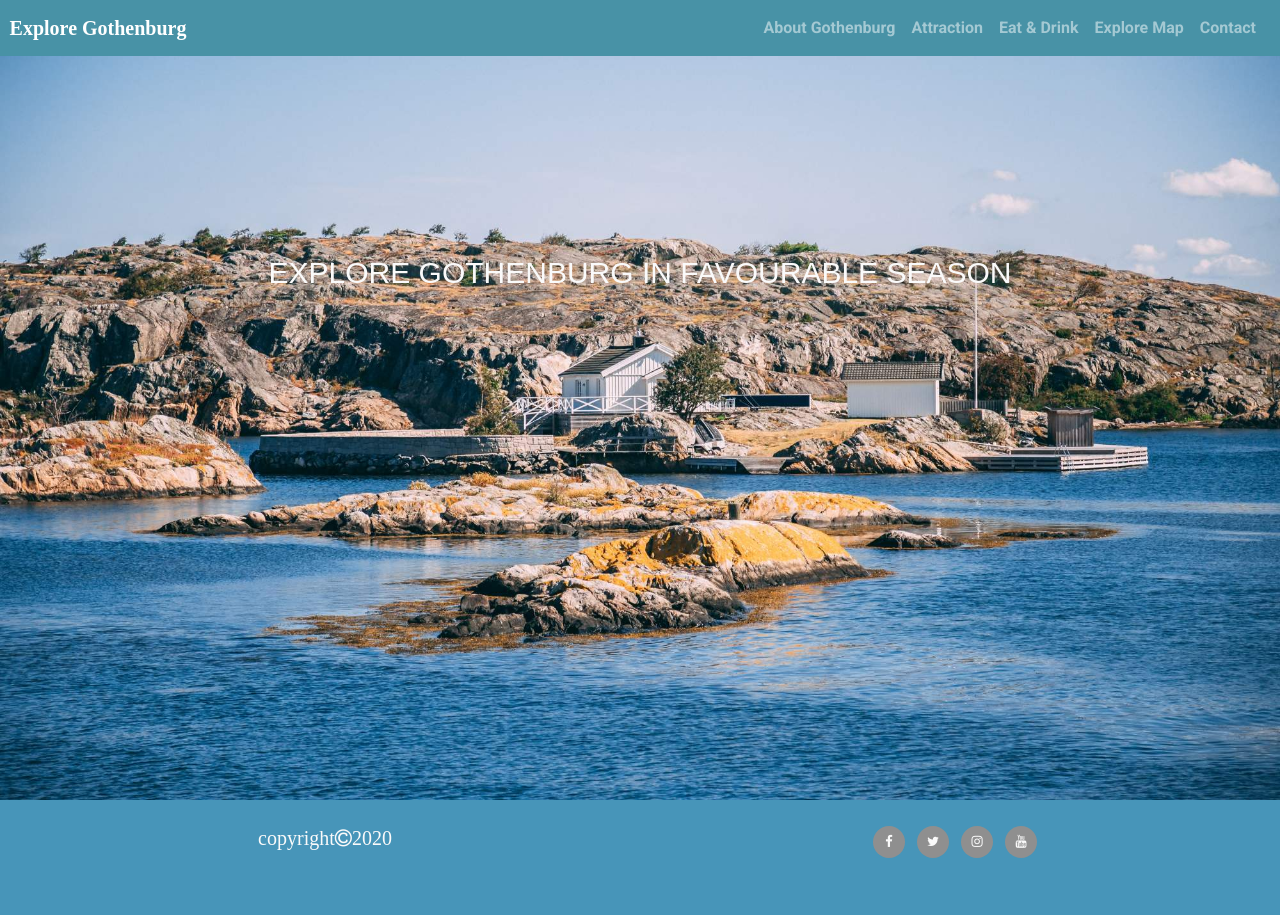
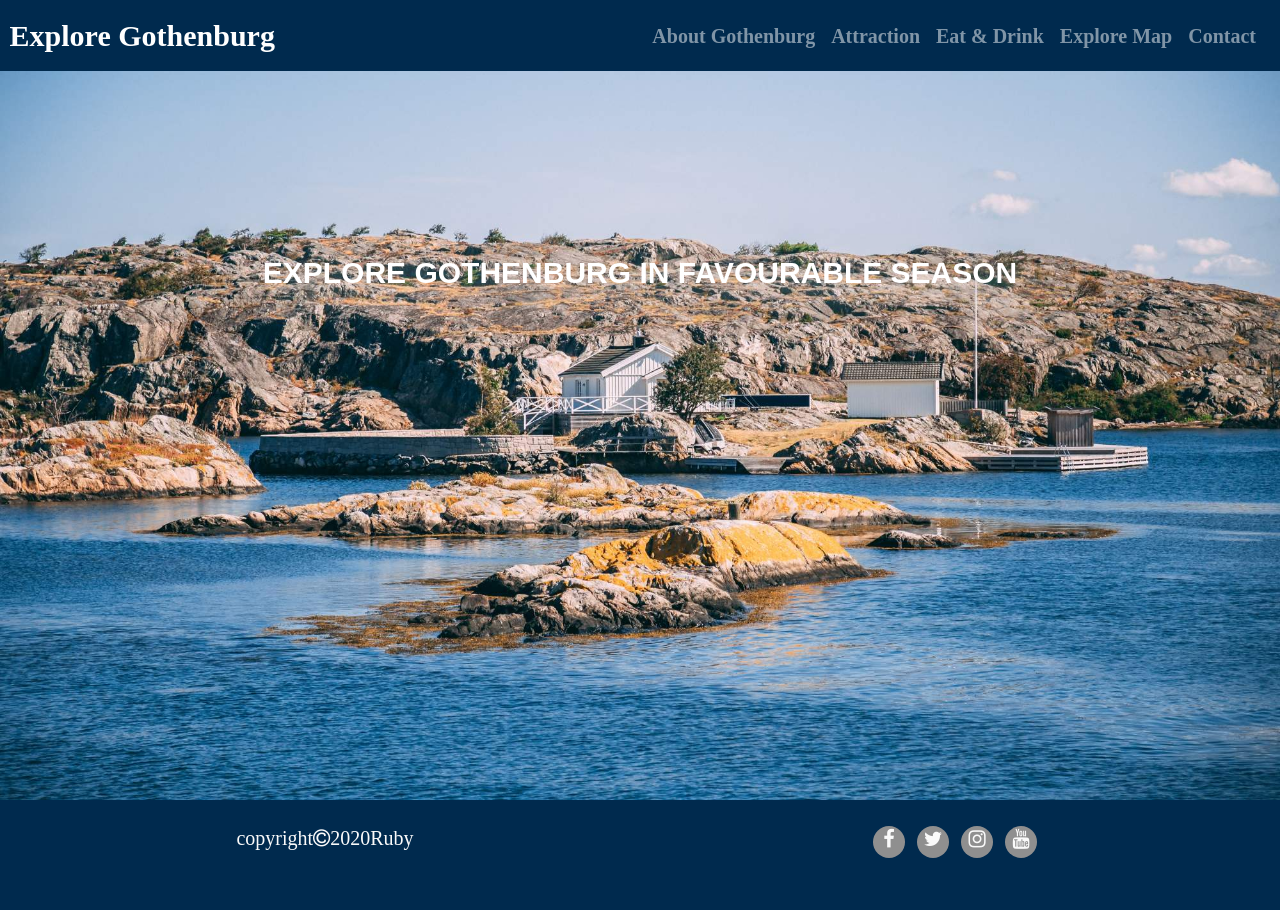
Before and after one commit to RubySrivastava/ms2-exploregothenburg, a plain HTML site: page index.html in a window 1280 px wide. Drawn offline with nearby package versions, Linux system fonts and the light colour scheme.

Commit message:
change the font size and header footer color

```diff
--- a/assets/css/style.css
+++ b/assets/css/style.css
@@ -4,11 +4,11 @@ body {
 }
 /*End body*/
 
-/* content*/
+/* Content*/
 .page-content{
       min-height: calc(100vh - 56px);
 }
-/*end content*/
+/*End Content*/
 
 /*Home Page*/
 .callout-container {
@@ -17,12 +17,30 @@ body {
   -moz-background-size: cover;
   -o-background-size: cover;
   background-size: cover;
-  background-color: dimgrey;
+  background-color: #8f8f8f;
   display: flex;
   height: 100vh;
   justify-content: center;
   position: relative;
 }
+
+#landing-text {
+    color: #ffffff;
+    font-family: 'Expo',sans-serif;
+    text-transform: uppercase;
+    font-size: 30px;
+    font-weight: bold;
+    text-shadow: 10px 10px 40px #fafafa;
+    margin-bottom: 50px;
+    margin-top: 20%;
+}
+@media screen and (max-width: 768px) {
+  #landing-text {
+    font-size:10px;
+    margin-top: 30%;
+  }
+}
+/*End Home Page*/
 .gallery-img{
 display: flex;
   height: 100vh;
@@ -30,18 +48,10 @@ display: flex;
   position: relative;
 }
 
-#landing-text {
-    color: #fafafa;
-    font-family: 'Exo',sans-serif;
-    text-transform: uppercase;
-    font-size: 30px;
-    text-shadow: 10px 10px 40px #EFEAE2D6;
-    margin-bottom: 50px;
-    margin-top: 20%;
-}
 
 
-.container-signup {
+
+.message-container {
   background: url("../image/contact.jpg") no-repeat bottom right;
   -webkit-background-size: cover;
   -moz-background-size: cover;
@@ -54,7 +64,7 @@ display: flex;
   position: relative;
 }
 /*End Sign up Page*/
-.login-box {
+.message-box {
   background-color: rgba(117,213,223, 0.5);
   padding: 2rem 1rem;
   margin-top: 6rem;
@@ -151,22 +161,28 @@ display: flex;
   font-family: "Expo";
 }
 div#map {min-height: 360px;}
+
+
 /*Header*/
 .navbar {
   margin-bottom: 0;
   width: 100%;
-  background-color:#4892A6
-  ;
+  background-color:#002a4e;
   border: 0;
   display: flex !important;
   padding-left: 0.6rem;
 }
-
-.navbar .navbar-brand {
+.navbar-brand {
+  font-family: "Expo";
+  font-weight: bold;
+  font-size: 30px;
+}
+.navbar  {
   font-family: "Expo";
   font-weight: bold;
   font-size: 20px;
 }
+
 .navbar .navbar-toggler {
   border: 0;
 }
@@ -181,11 +197,16 @@ div#map {min-height: 360px;}
     float: none;
     display: block;
   }
+  .navbar-brand {
+    font-size: 20px;
+  }
 }
 /*End Header*/
+
+
 /*footer*/
 .footer {
-  background-color:#4795b9;
+  background-color:#002a4e;
   color: #fafafa;
   min-height: 100px;
   width: 100%;
@@ -193,14 +214,14 @@ div#map {min-height: 360px;}
   margin-top: auto;
 }
 .social-links {
-  padding-bottom: 15px;
+  padding-bottom: 10px;
 }
 .social-links li a i {
   width: 32px;
   height: 32px;
-  padding: 12px 0;
+  padding: 10px 0;
   border-radius: 50%;
-  font-size: 13px;
+  font-size: 20px;
   line-height: 7px;
   text-align: center;
   color: #fafafa;
@@ -219,8 +240,8 @@ div#map {min-height: 360px;}
   text-align: center;
 }
 /*End Footer*/
-
+/*
 a {
   color: white;
 }
-/*End Button*/
+End Button*/
--- a/contact.html
+++ b/contact.html
@@ -6,7 +6,7 @@
     <meta charset="UTF-8" />
     <meta name="viewport" content="width=device-width, initial-scale=1.0" />
     <meta http-equiv="X-UA-Compatible" content="ie=edge" />
-	<meta name="description" content="Explore Sweden" />
+    <meta name="description" content="Explore Gothenburg" />
     <!--Bootstrap CSS-->
     <link rel="stylesheet" href="https://stackpath.bootstrapcdn.com/bootstrap/4.2.1/css/bootstrap.min.css"
         integrity="sha384-GJzZqFGwb1QTTN6wy59ffF1BuGJpLSa9DkKMp0DgiMDm4iYMj70gZWKYbI706tWS" crossorigin="anonymous" />
@@ -30,16 +30,15 @@
     <link href="https://fonts.googleapis.com/css?family=Roboto:400,700" rel="stylesheet" />
     <!--stylesheet-->
     <link rel="stylesheet" href="assets/css/style.css" />
-    <script type="text/javascript"
-        src="https://cdn.jsdelivr.net/npm/emailjs-com@2/dist/email.min.js">
+    <!--emailjs-->
+    <script type="text/javascript" src="https://cdn.jsdelivr.net/npm/emailjs-com@2/dist/email.min.js">
     </script>
     <script type="text/javascript">
-   (function(){
+        (function () {
             emailjs.init("user_HB4HzQzv7UDZdJ7tUoKjZ");
-
         })();
     </script>
-	<title>Gym</title>
+    <title>Explore Gothenburg</title>
 </head>
 
 <body>
@@ -47,17 +46,10 @@
     <header>
         <div class="container-fluid">
             <nav class="navbar navbar-dark navbar-expand-sm fixed-top">
-				<a href="index.html"
-					class="navbar-brand">Explore Gothenburg</a>
-				<button
-            class="navbar-toggler ml-auto"
-            type="button"
-            data-toggle="collapse"
-            data-target="#navbarNavDropdown"
-            aria-controls="navbarNavDropdown"
-            aria-expanded="false"
-            aria-label="Toggle navigation"
-          >
+                <a href="index.html" class="navbar-brand">Explore Gothenburg</a>
+                <button class="navbar-toggler ml-auto" type="button" data-toggle="collapse"
+                    data-target="#navbarNavDropdown" aria-controls="navbarNavDropdown" aria-expanded="false"
+                    aria-label="Toggle navigation">
                     <span class="navbar-toggler-icon"></span>
                 </button>
                 <div class="collapse navbar-collapse" id="navbarNavDropdown">
@@ -85,19 +77,21 @@
     <!--header-->
 
     <!--section-->
-
-<div class="page-content container-fluid container-signup img-fluid">
+    <div class="page-content container-fluid message-container img-fluid">
         <div class="row ">
             <div class="col-12">
-          <section class="callout login-box text-center">
-            <form onsubmit = "return sendMail(this);">
+                <section class="callout message-box text-center">
+                    <form onsubmit="return sendMail(this);">
                         <div>
                             <h1>Message for more information!</h1>
                         </div>
                         <div>
-                <input type="text" name="name" class="form-control mb-3" id="fullname" placeholder="Name" required/>
-                    <input type="email" name="emailaddress" class="form-control mb-3" id="emailaddress" placeholder="Email" required/>
-                    <textarea rows="5" name="message" class="form-control mb-3" id="message" placeholder="Message" required></textarea>
+                            <input type="text" name="name" class="form-control mb-3" id="fullname" placeholder="Name"
+                                required />
+                            <input type="email" name="emailaddress" class="form-control mb-3" id="emailaddress"
+                                placeholder="Email" required />
+                            <textarea rows="5" name="message" class="form-control mb-3" id="message"
+                                placeholder="Message" required></textarea>
                             <button type="submit" class="btn btn-secondary center-block">Submit</button>
                         </div>
                     </form>
@@ -107,23 +101,14 @@
     </div>
     <!--section-->
 
-
-
-
-
-
-	<!--section-->
-
     <!--Footer-->
     <footer class="footer mt-auto py-3 container-fluid">
         <div id="footer-details" class="row">
             <div class="col-sm-6">
-
-				<h5 class="uppercase general-sub">copyright<i class="fa fa-copyright list-inline-item" aria-hidden="true"></i>2020</h5>
-
+                <h5 class="uppercase general-sub">copyright<i class="fa fa-copyright list-inline-item"
+                        aria-hidden="true"></i>2020Ruby</h5>
             </div>
             <div class="col-sm-6">
-
                 <ul class="list-inline social-links">
                     <li class="list-inline-item">
                         <a target="_blank" rel="noopener" href="https://www.facebook.com">
@@ -137,7 +122,6 @@
                             <span class="sr-only">Twitter</span>
                         </a>
                     </li>
-
                     <li class="list-inline-item">
                         <a target="_blank" rel="noopener" href="https://www.instagram.com">
                             <i class="fa fa-instagram" aria-hidden="true"></i>
--- a/index.html
+++ b/index.html
@@ -6,7 +6,7 @@
     <meta charset="UTF-8" />
     <meta name="viewport" content="width=device-width, initial-scale=1.0" />
     <meta http-equiv="X-UA-Compatible" content="ie=edge" />
-	<meta name="description" content="Explore Sweden" />
+    <meta name="description" content="Explore Gothenburg" />
     <!--Bootstrap CSS-->
     <link rel="stylesheet" href="https://stackpath.bootstrapcdn.com/bootstrap/4.2.1/css/bootstrap.min.css"
         integrity="sha384-GJzZqFGwb1QTTN6wy59ffF1BuGJpLSa9DkKMp0DgiMDm4iYMj70gZWKYbI706tWS" crossorigin="anonymous" />
@@ -38,17 +38,10 @@
     <header>
         <div class="container-fluid">
             <nav class="navbar navbar-dark navbar-expand-sm fixed-top">
-				<a href="index.html"
-					class="navbar-brand">Explore Gothenburg</a>
-				<button
-            class="navbar-toggler ml-auto"
-            type="button"
-            data-toggle="collapse"
-            data-target="#navbarNavDropdown"
-            aria-controls="navbarNavDropdown"
-            aria-expanded="false"
-            aria-label="Toggle navigation"
-          >
+                <a href="index.html" class="navbar-brand">Explore Gothenburg</a>
+                <button class="navbar-toggler ml-auto" type="button" data-toggle="collapse"
+                    data-target="#navbarNavDropdown" aria-controls="navbarNavDropdown" aria-expanded="false"
+                    aria-label="Toggle navigation">
                     <span class="navbar-toggler-icon"></span>
                 </button>
                 <div class="collapse navbar-collapse" id="navbarNavDropdown">
@@ -59,7 +52,6 @@
                         <li class="nav-item">
                             <a class="nav-link" href="attraction.html">Attraction</a>
                         </li>
-
                         <li class="nav-item">
                             <a class="nav-link " href="restaurant.html">Eat & Drink</a>
                         </li>
@@ -77,9 +69,9 @@
     <!--header-->
 
     <!--section-->
-
     <div class="container-fluid callout-container img-fluid">
-        <a id="landing-text" target="_blank" rel="noopener" href="https://youtu.be/BfY9KjBOz84">Explore Gothenburg in favourable season</a>
+        <a id="landing-text" target="_blank" rel="noopener" href="https://youtu.be/BfY9KjBOz84">Explore Gothenburg in
+            favourable season</a>
     </div>
     <!--section-->
 
@@ -87,12 +79,10 @@
     <footer class="footer mt-auto py-3 container-fluid">
         <div id="footer-details" class="row">
             <div class="col-sm-6">
-
-				<h5 class="uppercase general-sub">copyright<i class="fa fa-copyright list-inline-item" aria-hidden="true"></i>2020 </h5>
-
+                <h5 class="uppercase general-sub">copyright<i class="fa fa-copyright list-inline-item"
+                        aria-hidden="true"></i>2020Ruby</h5>
             </div>
             <div class="col-sm-6">
-
                 <ul class="list-inline social-links">
                     <li class="list-inline-item">
                         <a target="_blank" rel="noopener" href="https://www.facebook.com">
@@ -106,7 +96,6 @@
                             <span class="sr-only">Twitter</span>
                         </a>
                     </li>
-
                     <li class="list-inline-item">
                         <a target="_blank" rel="noopener" href="https://www.instagram.com">
                             <i class="fa fa-instagram" aria-hidden="true"></i>
```
Lines whose indentation alone changed are shown as unchanged.
